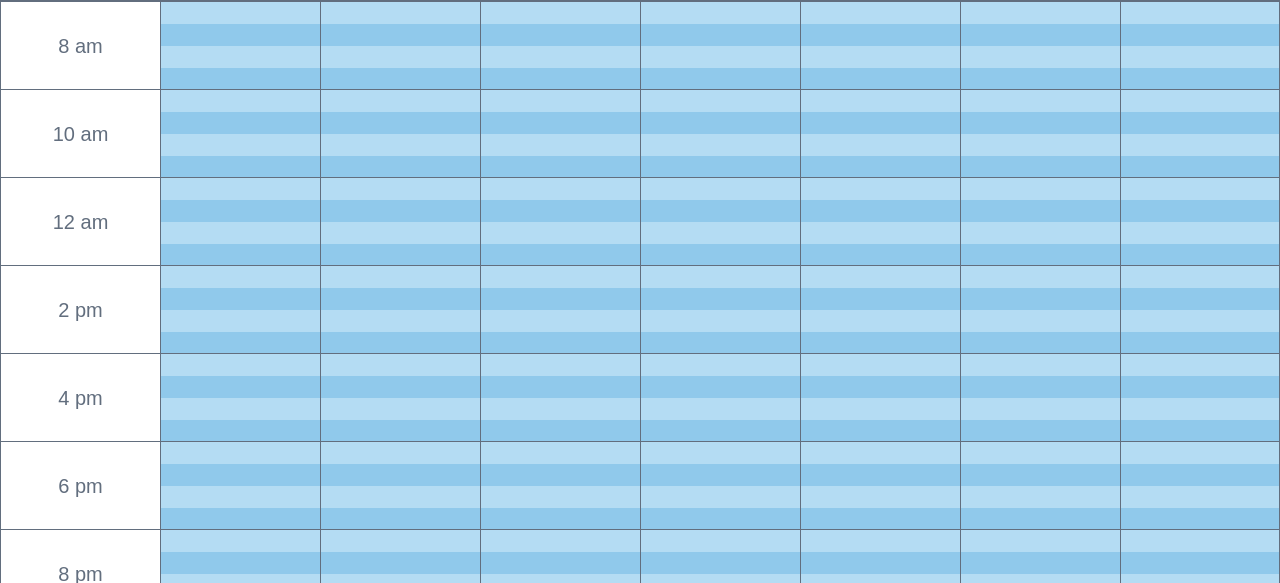
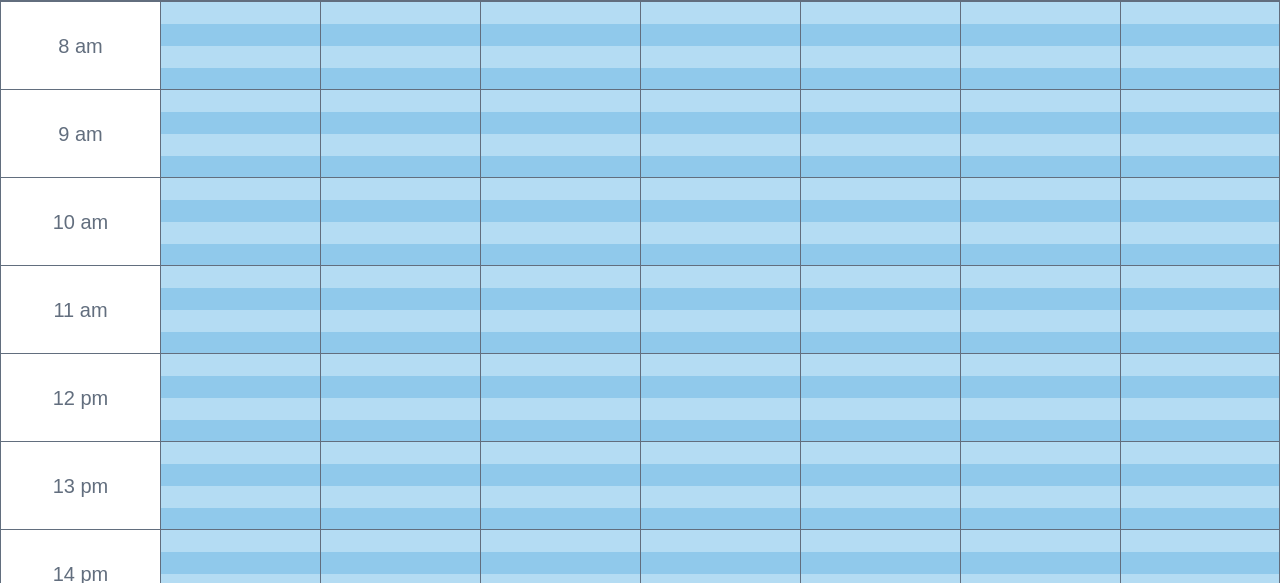
Before and after one commit to Patrikmulato/React-worktime-schedule, a React (Create React App) app: page / in a window 1280 px wide. Shown: the part 217-800 px from the top of the page. Built offline with nearby package versions, Linux system fonts and the light colour scheme.

Commit message:
added dynamic columns to the table

```diff
--- a/src/App.js
+++ b/src/App.js
@@ -1,14 +1,14 @@
-import React from 'react';
+import React, { Fragment } from 'react';
 import Header from './components/Header';
 import Table from './components/Table';
 import './App.css';
 
 function App() {
   return (
-    <>
+    <Fragment>
       <Header />
       <Table />
-    </>
+    </Fragment>
   );
 }
 
--- a/src/components/tableComponents/Body.js
+++ b/src/components/tableComponents/Body.js
@@ -1,11 +1,17 @@
-import React from 'react';
+import React, { Fragment } from 'react';
 
-const Body = () => {
-  return (
-    <tbody>
+// Table
+let rows = [];
+for (let i = 8; i <= 20; i++) {
+  let decider = 'am';
+  if (i >= 12) decider = 'pm';
+  rows.push(
+    <Fragment>
       <tr>
         <td className='hour' rowSpan='4'>
-          <span>8 am</span>
+          <span>
+            {i} {decider}
+          </span>
         </td>
         <td />
         <td />
@@ -42,243 +48,12 @@ const Body = () => {
         <td />
         <td />
       </tr>
-      <tr>
-        <td className='hour' rowSpan='4'>
-          <span>10 am</span>
-        </td>
-        <td />
-        <td />
-        <td />
-        <td />
-        <td />
-        <td />
-        <td />
-      </tr>
-      <tr>
-        <td />
-        <td />
-        <td />
-        <td />
-        <td />
-        <td />
-        <td />
-      </tr>
-      <tr>
-        <td />
-        <td />
-        <td />
-        <td />
-        <td />
-        <td />
-        <td />
-      </tr>
-      <tr>
-        <td />
-        <td />
-        <td />
-        <td />
-        <td />
-        <td />
-        <td />
-      </tr>
+    </Fragment>
+  );
+}
 
-      <tr>
-        <td className='hour' rowSpan='4'>
-          <span>12 am</span>
-        </td>
-        <td />
-        <td />
-        <td />
-        <td />
-        <td />
-        <td />
-        <td />
-      </tr>
-      <tr>
-        <td />
-        <td />
-        <td />
-        <td />
-        <td />
-        <td />
-        <td />
-      </tr>
-      <tr>
-        <td />
-        <td />
-        <td />
-        <td />
-        <td />
-        <td />
-        <td />
-      </tr>
-      <tr>
-        <td />
-        <td />
-        <td />
-        <td />
-        <td />
-        <td />
-        <td />
-      </tr>
-      <tr>
-        <td className='hour' rowSpan='4'>
-          <span>2 pm</span>
-        </td>
-        <td />
-        <td />
-        <td />
-        <td />
-        <td />
-        <td />
-        <td />
-      </tr>
-      <tr>
-        <td />
-        <td />
-        <td />
-        <td />
-        <td />
-        <td />
-        <td />
-      </tr>
-      <tr>
-        <td />
-        <td />
-        <td />
-        <td />
-        <td />
-        <td />
-        <td />
-      </tr>
-      <tr>
-        <td />
-        <td />
-        <td />
-        <td />
-        <td />
-        <td />
-        <td />
-      </tr>
-      <tr>
-        <td className='hour' rowSpan='4'>
-          <span>4 pm</span>
-        </td>
-        <td />
-        <td />
-        <td />
-        <td />
-        <td />
-        <td />
-        <td />
-      </tr>
-      <tr>
-        <td />
-        <td />
-        <td />
-        <td />
-        <td />
-        <td />
-        <td />
-      </tr>
-      <tr>
-        <td />
-        <td />
-        <td />
-        <td />
-        <td />
-        <td />
-        <td />
-      </tr>
-      <tr>
-        <td />
-        <td />
-        <td />
-        <td />
-        <td />
-        <td />
-        <td />
-      </tr>
-      <tr>
-        <td className='hour' rowSpan='4'>
-          <span>6 pm</span>
-        </td>
-        <td />
-        <td />
-        <td />
-        <td />
-        <td />
-        <td />
-        <td />
-      </tr>
-      <tr>
-        <td />
-        <td />
-        <td />
-        <td />
-        <td />
-        <td />
-        <td />
-      </tr>
-      <tr>
-        <td />
-        <td />
-        <td />
-        <td />
-        <td />
-        <td />
-        <td />
-      </tr>
-      <tr>
-        <td />
-        <td />
-        <td />
-        <td />
-        <td />
-        <td />
-        <td />
-      </tr>
-      <tr>
-        <td className='hour' rowSpan='4'>
-          <span>8 pm</span>
-        </td>
-        <td />
-        <td />
-        <td />
-        <td />
-        <td />
-        <td />
-        <td />
-      </tr>
-      <tr>
-        <td />
-        <td />
-        <td />
-        <td />
-        <td />
-        <td />
-        <td />
-      </tr>
-      <tr>
-        <td />
-        <td />
-        <td />
-        <td />
-        <td />
-        <td />
-        <td />
-      </tr>
-      <tr>
-        <td />
-        <td />
-        <td />
-        <td />
-        <td />
-        <td />
-        <td />
-      </tr>
-    </tbody>
-  );
+const Body = () => {
+  return <tbody>{rows}</tbody>;
 };
 
 export default Body;
```
